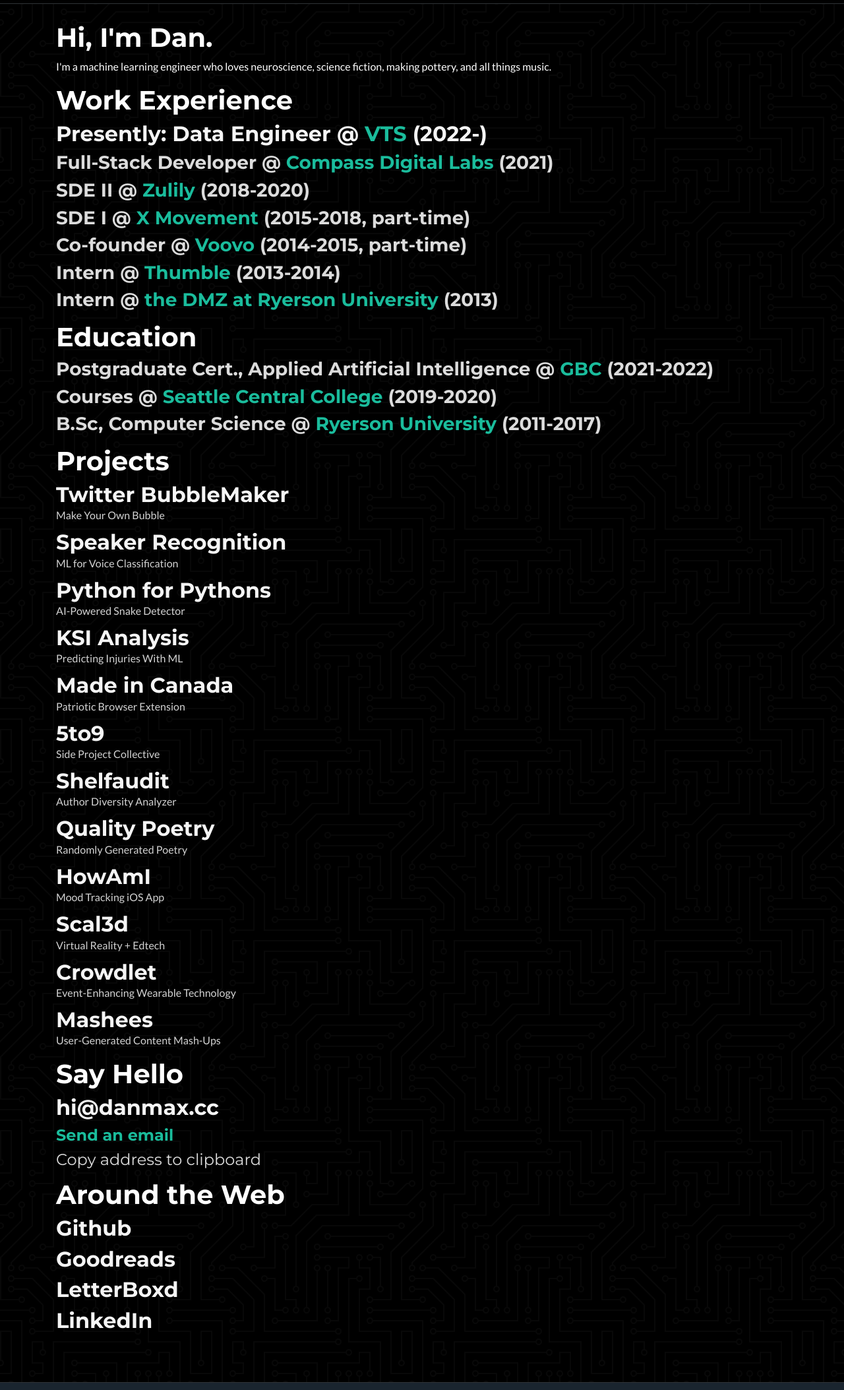
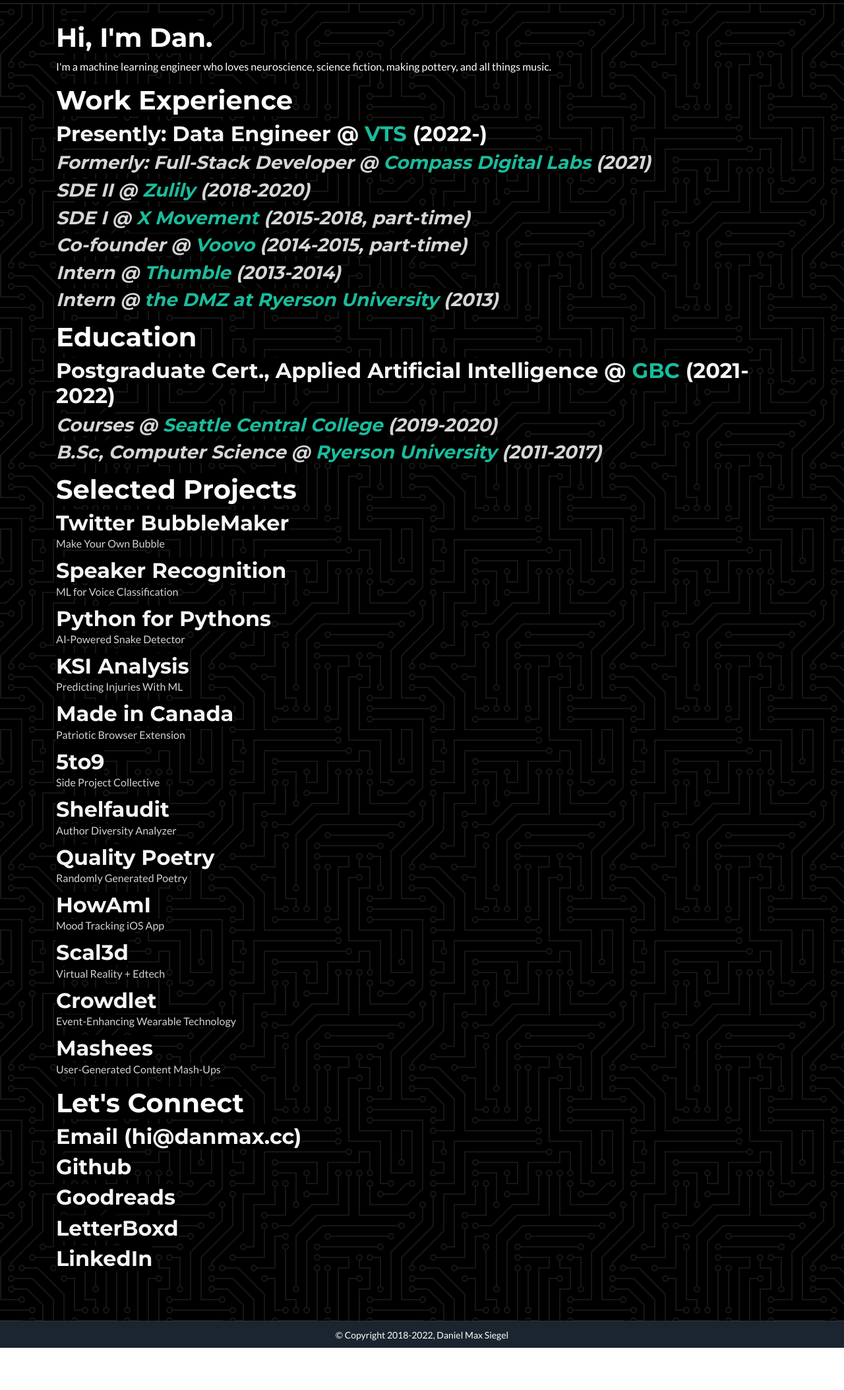
Before and after one commit to danielmaxsiegel/dms-personal-site, a website with bundled scripts: page index.html in a window 1280 px wide. Shown: the part 63-2170 px from the top of the page at 66% size. After the commit the page ends 2106 px from the top, so only its background shows below. Built offline with nearby package versions, Linux system fonts and the light colour scheme.

Commit message:
Late 2022 design overhaul updates

```diff
--- a/index.html
+++ b/index.html
@@ -9,15 +9,16 @@
 
   <title>Dan Siegel</title>
 
-  <!-- Global site tag (gtag.js) - Google Analytics -->
-  <script async src="https://www.googletagmanager.com/gtag/js?id=UA-144240516-1"></script>
+  <!-- Google tag (gtag.js) -->
+  <script async src="https://www.googletagmanager.com/gtag/js?id=G-QTQ9ZV8FLD"></script>
   <script>
     window.dataLayer = window.dataLayer || [];
     function gtag(){dataLayer.push(arguments);}
     gtag('js', new Date());
 
-    gtag('config', 'UA-144240516-1');
+    gtag('config', 'G-QTQ9ZV8FLD');
   </script>
+
 
   <!-- Custom fonts for this theme -->
   <link href="vendor/fontawesome-free/css/all.min.css" rel="stylesheet" type="text/css">
@@ -38,19 +39,19 @@
       <a class="navbar-brand js-scroll-trigger" href="#page-top" id="navbar-title">DMS</a>
 
       <div class="social-buttons">
-        <a class="btn btn-outline-light btn-social" href="https://github.com/danielmaxsiegel" rel="noopener noreferrer" target="_blank">
+        <a class="btn btn-outline-light btn-social no-underline" href="https://github.com/danielmaxsiegel" rel="noopener noreferrer" target="_blank">
           <i class="fab fa-fw fa-github"></i>
         </a>
-        <a class="btn btn-outline-light btn-social" href="https://www.goodreads.com/danielmaxsiegel" rel="noopener noreferrer" target="_blank">
+        <a class="btn btn-outline-light btn-social no-underline" href="https://www.goodreads.com/danielmaxsiegel" rel="noopener noreferrer" target="_blank">
           <i class="fab fa-fw fa-goodreads-g"></i>
         </a>
-        <a class="btn btn-outline-light btn-social" href="https://letterboxd.com/danmax/" rel="noopener noreferrer" target="_blank">
+        <a class="btn btn-outline-light btn-social no-underline" href="https://letterboxd.com/danmax/" rel="noopener noreferrer" target="_blank">
           <i class="fas fa-film"></i>
         </a>
-        <a class="btn btn-outline-light btn-social" href="https://www.linkedin.com/in/danielmaxsiegel/" rel="noopener noreferrer" target="_blank">
+        <a class="btn btn-outline-light btn-social no-underline" href="https://www.linkedin.com/in/danielmaxsiegel/" rel="noopener noreferrer" target="_blank">
           <i class="fab fa-fw fa-linkedin-in"></i>
         </a>
-        <a class="btn btn-outline-light btn-social" href="mailto:hi@danmax.cc" rel="noopener noreferrer" target="_blank">
+        <a class="btn btn-outline-light btn-social no-underline" href="mailto:hi@danmax.cc" rel="noopener noreferrer" target="_blank">
           <i class="fa-solid fa-envelope"></i>
         </a>
       </div>
@@ -60,57 +61,50 @@
   <!-- Main Section -->
   <section class="page-section portfolio" id="main-section">
     <div class="container no-padding">
-      <h1>Hi, I'm Dan.</h1>
+      <h1><span>Hi, I'm Dan.</span></h1>
       <span class='intro-text'>I'm a machine learning engineer who loves neuroscience, science fiction, making pottery, and all things music.</span>
 
       <div class="section-break"></div>
 
-      <h1>Work Experience</h1>
-      <h2>Presently: Data Engineer @ <a href="https://www.vts.com/" rel="noopener noreferrer" target="_blank">VTS</a> (2022-)</h2>
-      <h3>Full-Stack Developer @ <a href="https://www.compassdigital.io/" rel="noopener noreferrer" target="_blank">Compass Digital Labs</a> (2021)</h3>
-      <h3>SDE II @ <a href="https://zulily.com" rel="noopener noreferrer" target="_blank">Zulily</a> (2018-2020)</h3>
-      <h3>SDE I @ <a href="https://www.xmovement.com" rel="noopener noreferrer" target="_blank">X Movement</a> (2015-2018, part-time)</h3>
-      <h3>Co-founder @ <a href="https://www.crunchbase.com/organization/voovo" rel="noopener noreferrer" target="_blank">Voovo</a> (2014-2015, part-time)</h3>
-      <h3>Intern @ <a href="https://twitter.com/thumbleapp" rel="noopener noreferrer" target="_blank">Thumble</a> (2013-2014)</h3>
-      <h3>Intern @ <a href="https://dmz.ryerson.ca/" rel="noopener noreferrer" target="_blank">the DMZ at Ryerson University</a> (2013)</h3>
+      <h1><span>Work Experience</span></h1>
+      <h2><span>Presently: Data Engineer @ <a href="https://www.vts.com/" rel="noopener noreferrer" target="_blank">VTS</a> (2022-)</span></h2>
+      <h3><span>Formerly: Full-Stack Developer @ <a href="https://www.compassdigital.io/" rel="noopener noreferrer" target="_blank">Compass Digital Labs</a> (2021)</span></h3>
+      <h3><span>SDE II @ <a href="https://zulily.com" rel="noopener noreferrer" target="_blank">Zulily</a> (2018-2020)</span></h3>
+      <h3><span>SDE I @ <a href="https://www.xmovement.com" rel="noopener noreferrer" target="_blank">X Movement</a> (2015-2018, part-time)</span></h3>
+      <h3><span>Co-founder @ <a href="https://www.crunchbase.com/organization/voovo" rel="noopener noreferrer" target="_blank">Voovo</a> (2014-2015, part-time)</span></h3>
+      <h3><span>Intern @ <a href="https://twitter.com/thumbleapp" rel="noopener noreferrer" target="_blank">Thumble</a> (2013-2014)</span></h3>
+      <h3><span>Intern @ <a href="https://dmz.ryerson.ca/" rel="noopener noreferrer" target="_blank">the DMZ at Ryerson University</a> (2013)</span></h3>
 
       <div class="section-break"></div>
 
-      <h1>Education</h1>
-      <h3>Postgraduate Cert., Applied Artificial Intelligence @ <a href="https://www.georgebrown.ca/" rel="noopener noreferrer" target="_blank">GBC</a> (2021-2022)</h3>
-      <h3>Courses @ <a href="https://seattlecentral.edu/" rel="noopener noreferrer" target="_blank">Seattle Central College</a> (2019-2020)</h3>
-      <h3>B.Sc, Computer Science @ <a href="https://www.ryerson.ca/" rel="noopener noreferrer" target="_blank">Ryerson University</a> (2011-2017)</h3>
+      <h1><span>Education</span></h1>
+      <h2><span>Postgraduate Cert., Applied Artificial Intelligence @ <a href="https://www.georgebrown.ca/" rel="noopener noreferrer" target="_blank">GBC</a> (2021-2022)</span></h2>
+      <h3><span>Courses @ <a href="https://seattlecentral.edu/" rel="noopener noreferrer" target="_blank">Seattle Central College</a> (2019-2020)</span></h3>
+      <h3><span>B.Sc, Computer Science @ <a href="https://www.ryerson.ca/" rel="noopener noreferrer" target="_blank">Ryerson University</a> (2011-2017)</span></h3>
 
       <div class="section-break"></div>
 
-      <h1>Projects</h1>
+      <h1><span>Selected Projects</span></h1>
       <div id="projectGrid"></div>
 
       <div class="section-break"></div>
 
-      <h1>Say Hello</h1>
-      <h2 id="emailCopiedMessage"></h2>
-      <h2 id="dmsEmailAddress">hi@danmax.cc</h2>
-      <h4><a href="mailto:hi@danmax.cc">Send an email</a></h4>
-      <h4 class="content-desktop">
-        <button class="copy-email-button" id="copyEmailButton">Copy address to clipboard</button>
-      </h4>
+      <h1><span>Let's Connect</span></h1>
 
-      <div class="section-break"></div>
-
-      <h1>Around the Web</h1>
-
+      <a href="mailto:hi@danmax.cc" rel="noopener noreferrer" target="_blank">
+        <h2><span>Email (hi@danmax.cc)</span></h2>
+      </a>
       <a href="https://github.com/danielmaxsiegel" rel="noopener noreferrer" target="_blank">
-        <h2>Github</h2>
+        <h2><span>Github</span></h2>
       </a>
       <a href="https://www.goodreads.com/danielmaxsiegel" rel="noopener noreferrer" target="_blank">
-        <h2>Goodreads</h2>
+        <h2><span>Goodreads</span></h2>
       </a>
       <a href="https://letterboxd.com/danmax/" rel="noopener noreferrer" target="_blank">
-        <h2>LetterBoxd</h2>
+        <h2><span>LetterBoxd</span></h2>
       </a>
       <a href="https://www.linkedin.com/in/danielmaxsiegel/" rel="noopener noreferrer" target="_blank">
-        <h2>LinkedIn</h2>
+        <h2><span>LinkedIn</span></h2>
       </a>
     </div>
   </section>
@@ -134,9 +128,12 @@
   <script src="vendor/jquery-easing/jquery.easing.min.js"></script>
 
   <!-- Custom scripts for this template -->
+  <script>
+    var copyrightText = '\u00A9 Copyright 2018-' + new Date().getFullYear() + ', Daniel Max Siegel';
+    document.getElementById('copyright-text').appendChild(document.createTextNode(copyrightText))
+  </script>
   <script src="js/dms.min.js"></script>
   <script src="js/projectModals.min.js"></script>
-  <script src="js/emailFunctions.min.js"></script>
   <script src="js/freelancer.min.js"></script>
 
 </body>
```
Also changed, not shown: css/style.css.
